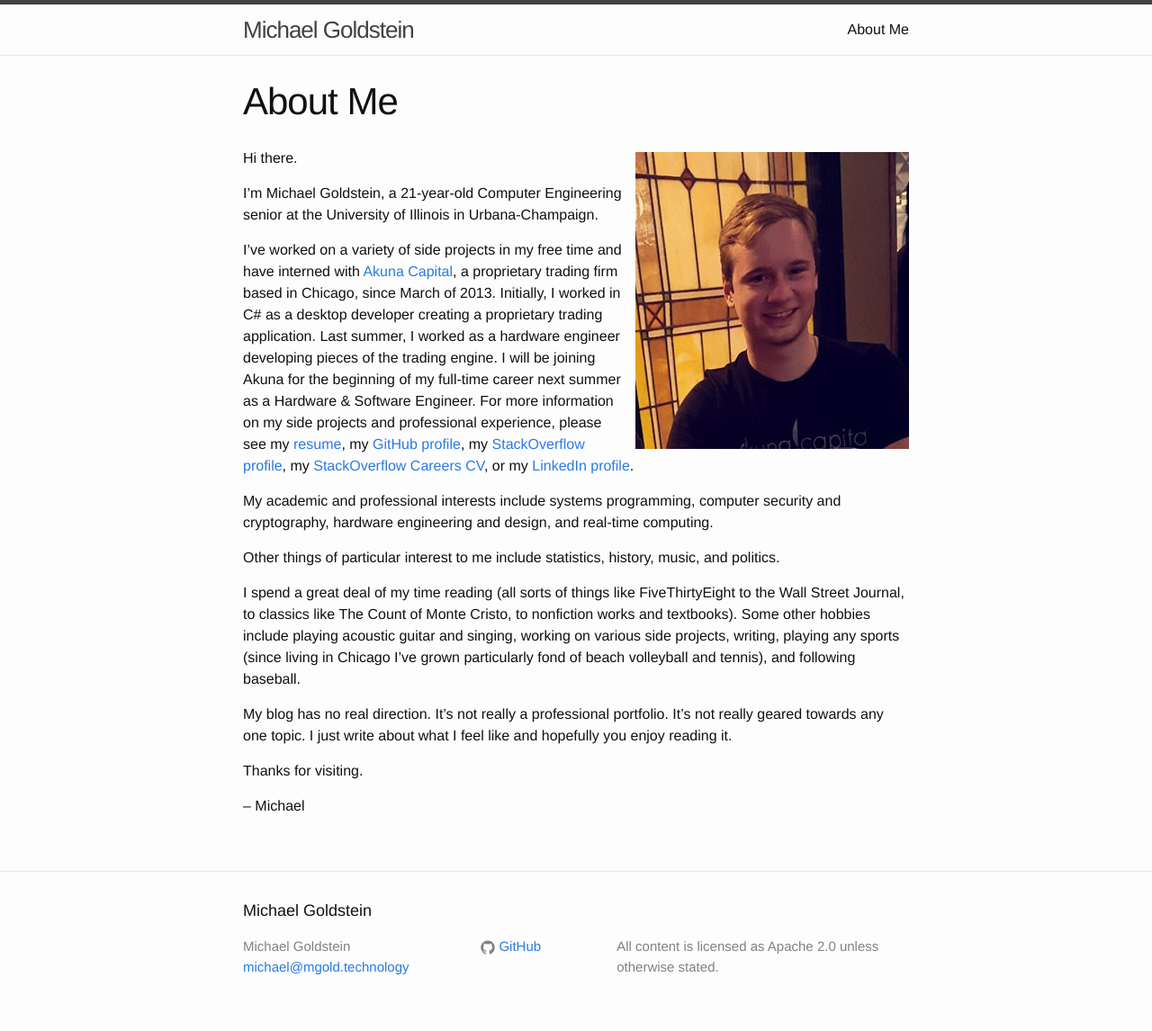
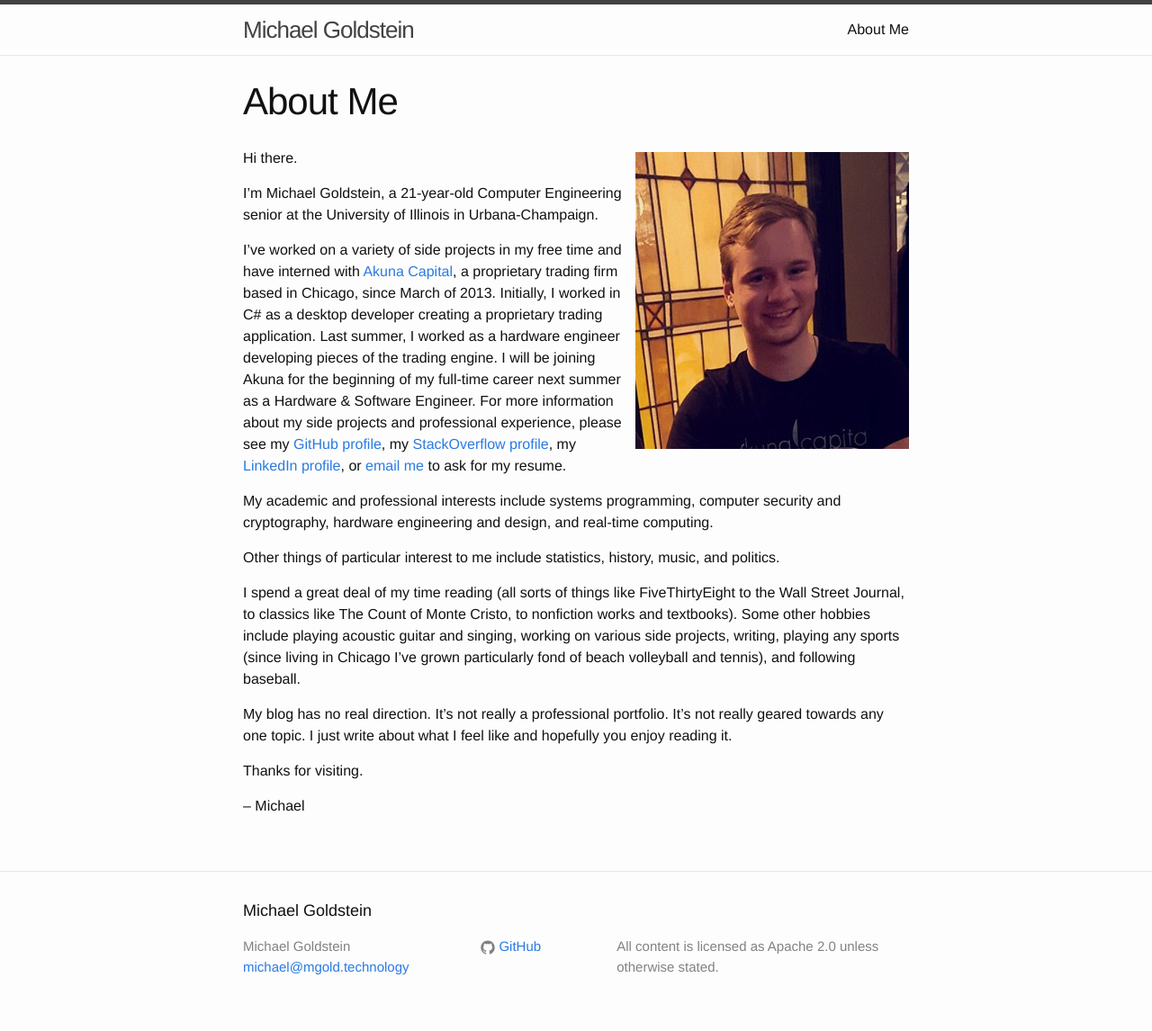
Before and after one commit to mgold95/mgold95.github.io, a Jekyll site: the page built from about.md, in a window 1280 px wide. Shown: the whole page at 90% size. Built offline with Jekyll 4.4.1, drawn with Linux system fonts in a browser that asks for light colours.

Commit message:
updated about

```diff
--- a/about.md
+++ b/about.md
@@ -15,10 +15,10 @@ I've worked on a variety of side projects in my free time and have interned with
 proprietary trading firm based in Chicago, since March of 2013. Initially, I worked in C# as a
 desktop developer creating a proprietary trading application. Last summer, I worked as a
 hardware engineer developing pieces of the trading engine. I will be joining Akuna for the beginning
-of my full-time career next summer as a Hardware & Software Engineer. For more information on my side
-projects and professional experience, please see my [resume][0],
-my [GitHub profile][2], my [StackOverflow profile][3], my [StackOverflow Careers CV][4], or my
-[LinkedIn profile][5].
+of my full-time career next summer as a Hardware & Software Engineer. For more information about my side
+projects and professional experience, please see
+my [GitHub profile][2], my [StackOverflow profile][3], my
+[LinkedIn profile][5], or [email me][4] to ask for my resume.
 
 My academic and professional interests include systems programming, computer security and
 cryptography, hardware engineering and design, and real-time computing.
```
Also changed, not shown: other parts of about.md (+1 -2 lines).
